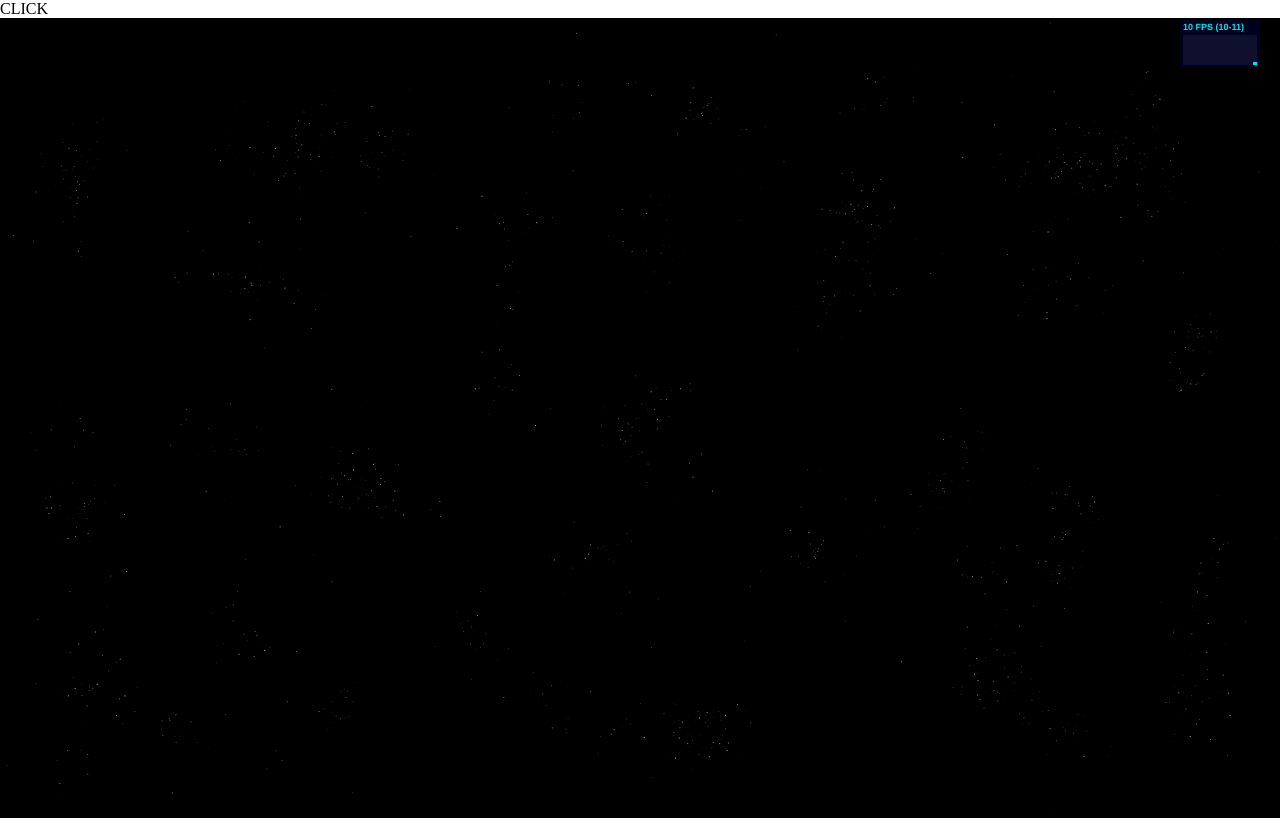
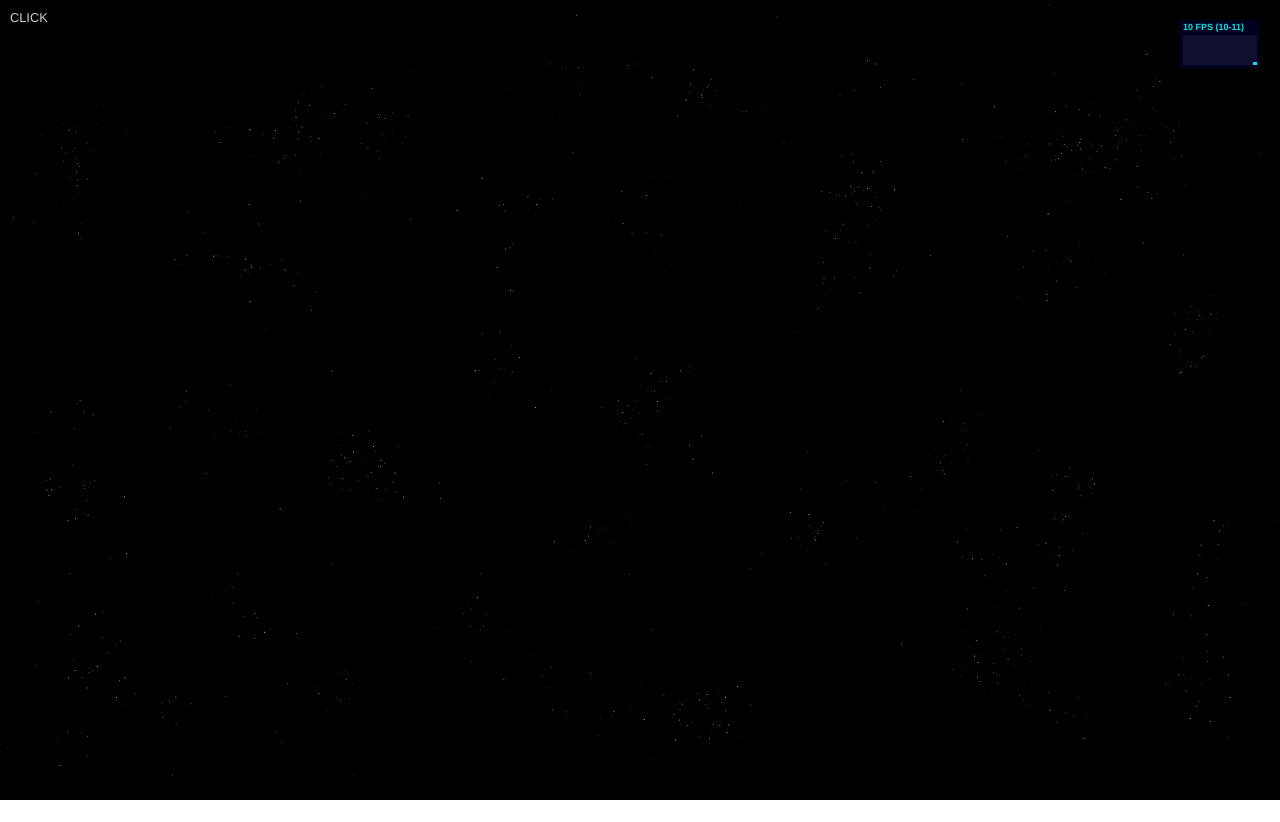
Before and after one commit to kodjohin/particles-constellations, a plain HTML site: page index.html in a window 1280 px wide. Drawn offline with Linux system fonts and the light colour scheme; animation ran at ten frames a second.

Commit message:
add information text

```diff
--- a/styles/main.css
+++ b/styles/main.css
@@ -1,12 +1,19 @@
-/* line 1, main.scss */
+
 html {
   height: 100%;
   overflow: hidden;
 }
 
-/* line 5, main.scss */
 body, main {
   margin: 0px;
   padding: 0px;
   height: 100%;
 }
+
+#info{
+    position: absolute;
+    margin: 10px 10px;
+    font-family:Helvetica Neue, Helvetica, Arial;
+    color: #ccc;
+    font-size: .8em;
+}
```
